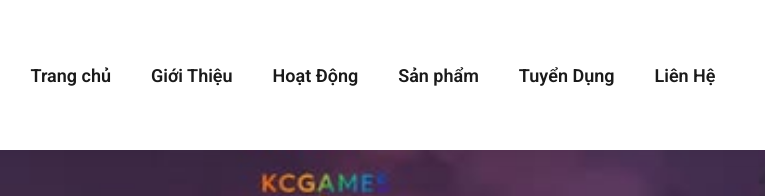
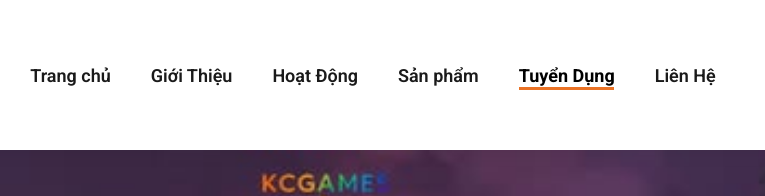
Before and after one commit to DuyHoang04/KCGAMES, a plain HTML site: page tuyendung.html in a window 1280 px wide. Shown: the top 196 px of the page, 317-1082 px from the left. Drawn offline with nearby package versions, Linux system fonts and the light colour scheme.

Commit message:
snd commit

```diff
--- a/css/header.css
+++ b/css/header.css
@@ -50,11 +50,10 @@
     transition: 0.3s ease;
     white-space: nowrap;
 }
-
 #navbar li a:hover,
 #navbar li a.active {
-    color: black;
-
+    color: black; /* Màu chữ cam (thống nhất với gạch chân) */
+    font-weight: 700; /* Làm chữ in đậm */
 }
 
 #navbar li a.active::after,
--- a/tuyendung.html
+++ b/tuyendung.html
@@ -64,20 +64,36 @@
         </div>
     </section>
     <script>
-        async function loadHTML(url, containerId) {
+        function setActiveNav() {
+            const navLinkEls = document.querySelectorAll('.nav_link');
+            const windowPathname = window.location.pathname;
+
+            navLinkEls.forEach(navLinkEl => {
+                const navLinkPathname = new URL(navLinkEl.href).pathname;
+                const normalizedWindowPath = (windowPathname === '/index.html' || windowPathname === '') ? '/' : windowPathname;
+                const normalizedNavLinkPath = (navLinkPathname === '/index.index' || navLinkPathname === '/index.html') ? '/' : navLinkPathname;
+                navLinkEl.classList.remove('active');
+                if (normalizedWindowPath === normalizedNavLinkPath) {
+                    navLinkEl.classList.add('active');
+                }
+            });
+        }
+        async function loadHTML(url, containerId, callback = () => { }) {
             try {
                 const response = await fetch(url);
                 if (!response.ok) {
                     throw new Error(`Failed to fetch ${url}: ${response.statusText}`);
                 }
                 const htmlContent = await response.text();
+
                 document.getElementById(containerId).innerHTML = htmlContent;
+                callback();
+
             } catch (error) {
                 console.error("Error loading HTML:", error);
             }
         }
-
-        loadHTML('./html/client/header.html', 'header_tuyendung');
+        loadHTML('./html/client/header.html', 'header_tuyendung', setActiveNav);
         loadHTML('./html/client/footer.html', 'footer_tuyendung');
     </script>
     <div id="footer_tuyendung"></div>
```
Also changed, not shown: gioi-thieu.html (+20 -4 lines), hoatdong.html (+19 -3 lines), index.html (+19 -3 lines), js/header.js (deleted, +0 -11 lines), lienhe.html (+21 -4 lines), sanpham.html (+18 -4 lines).
